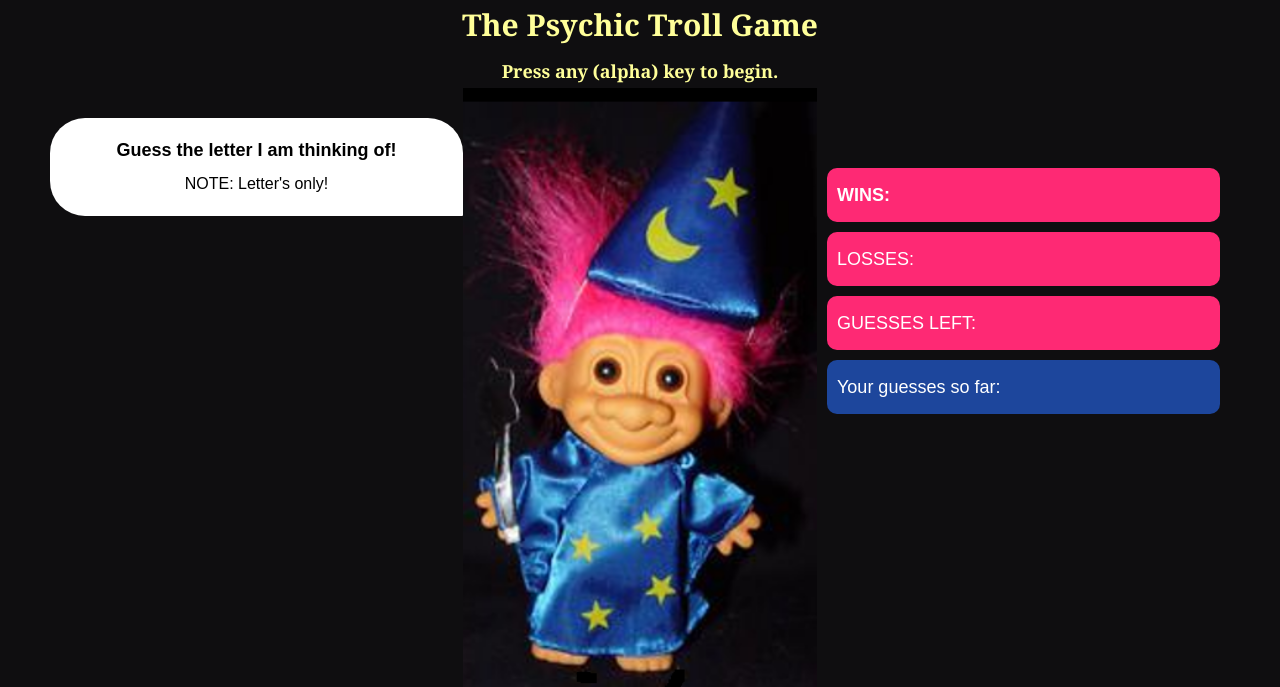
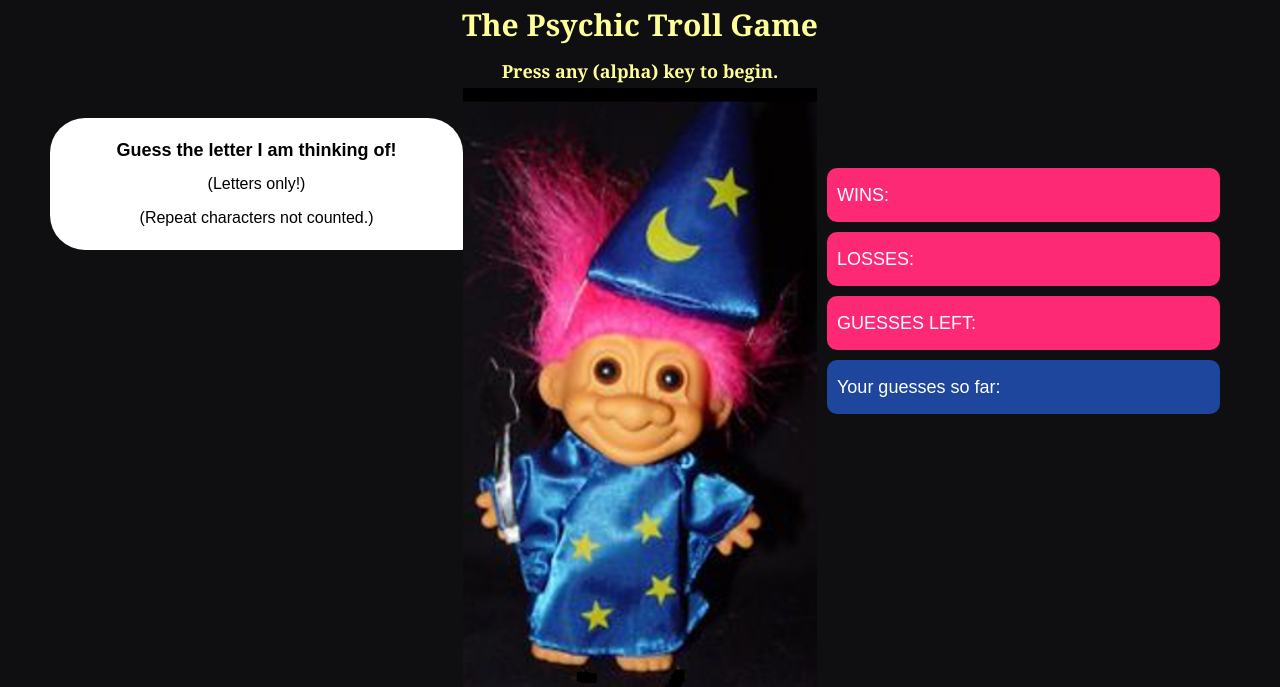
Before and after one commit to jpetey/psychic-game, a PHP site: page / in a window 1280 px wide. Shown: the top 687 px of the page. Run offline with PHP 8.4, Linux system fonts and the light colour scheme.

Commit message:
Slight updates to HTML copy & stylesheet

```diff
--- a/assets/css/style.css
+++ b/assets/css/style.css
@@ -41,14 +41,12 @@ h1 {
 	text-align: center;
 	background-color: #ffffff;
 	color: #000000;
+	font-size: 16px;
 }
 
-div p:first-child {
+div#intro p:first-child {
 	font-weight: bold;
-}
-
-div p:last-child {
-	font-size: 16px;
+	font-size: 18px;
 }
 
 img {
--- a/index.html
+++ b/index.html
@@ -16,7 +16,8 @@
 
 	<div id="intro">
 		<p>Guess the letter I am thinking of!</p>
-		<p>NOTE: Letter's only!</p>
+		<p>(Letters only!)</p>
+		<p>(Repeat characters not counted.)</p>
 	</div>
 
 	<img src="assets/images/troll-wiz.png" alt="Troll Wizard">
```
